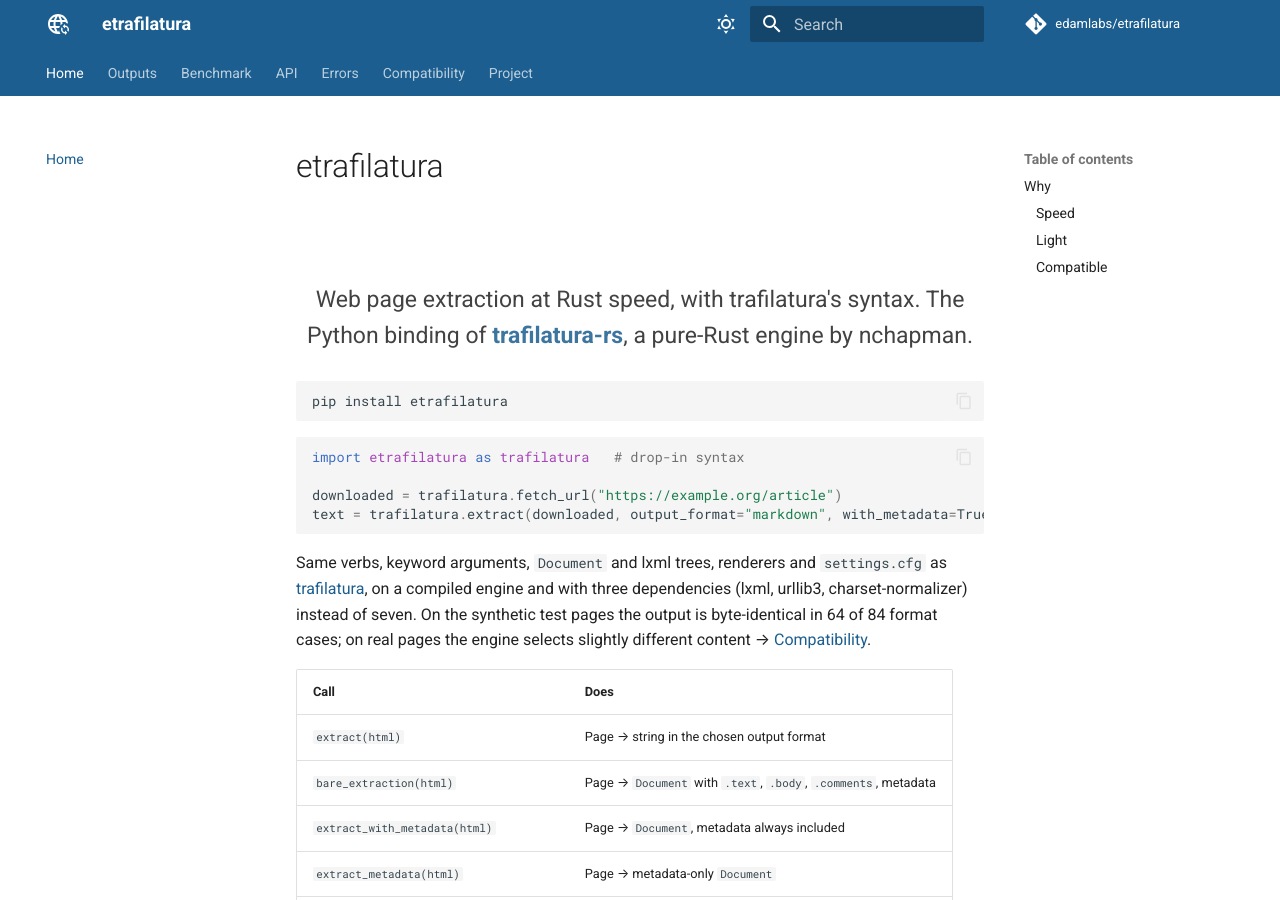
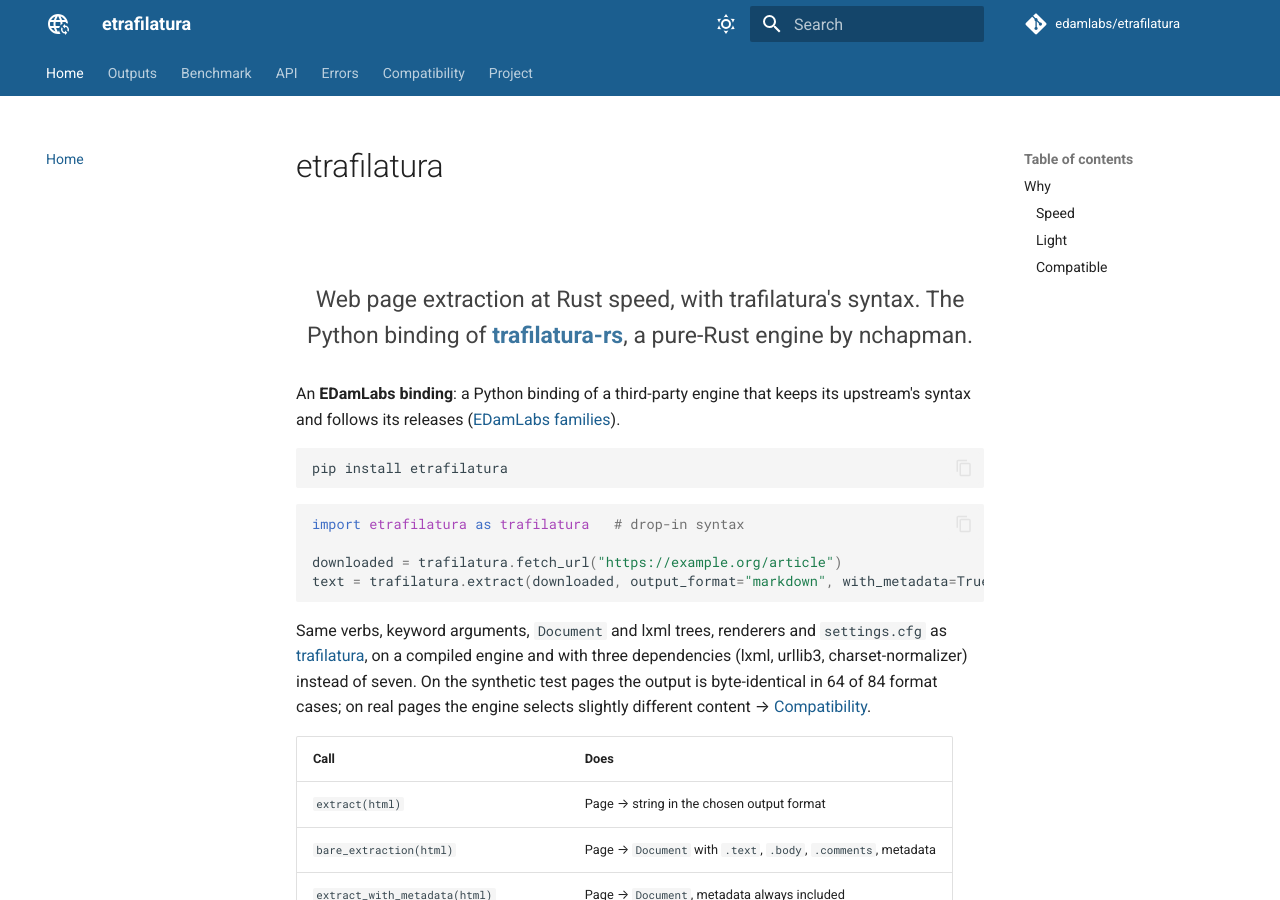
Before and after one commit to edamlabs/etrafilatura, an MkDocs documentation site: the page built from docs/index.md, in a window 1280 px wide and 900 px high. Built offline with MkDocs 1.6.1 and Material for MkDocs 9.7.7, drawn with Linux system fonts in a browser that asks for light colours; comment, search, counter and statistics services are not loaded.

Commit message:
chore: declare EDamLabs identity — lib, binding (#18)
pyproject.toml [tool.edamlabs] (kind, family), checked by esteward's drift
module; README and docs say which family the project belongs to.

Co-authored-by: Claude Opus 5.5 <noreply@anthropic.com>

````diff
--- a/docs/index.md
+++ b/docs/index.md
@@ -3,6 +3,8 @@
 <div class="rx-hero" markdown>
 <p>Web page extraction at Rust speed, with trafilatura's syntax. The Python binding of <a href="https://github.com/nchapman/trafilatura-rs"><strong>trafilatura-rs</strong></a>, a pure-Rust engine by nchapman.</p>
 </div>
+
+An **EDamLabs binding**: a Python binding of a third-party engine that keeps its upstream's syntax and follows its releases ([EDamLabs families](https://github.com/edamlabs/esteward#identity)).
 
 ```bash
 pip install etrafilatura
--- a/pyproject.toml
+++ b/pyproject.toml
@@ -38,6 +38,11 @@ Upstream = "https://github.com/nchapman/trafilatura-rs"
 
 [project.scripts]
 etrafilatura = "etrafilatura.cli:main"
+
+### What this repository is in EDamLabs' taxonomy (https://github.com/edamlabs/esteward#identity).
+[tool.edamlabs]
+kind = "lib"
+family = "binding"
 
 [dependency-groups]
 lint = [
````
Also changed, not shown: README.md (+2 -0 lines).
